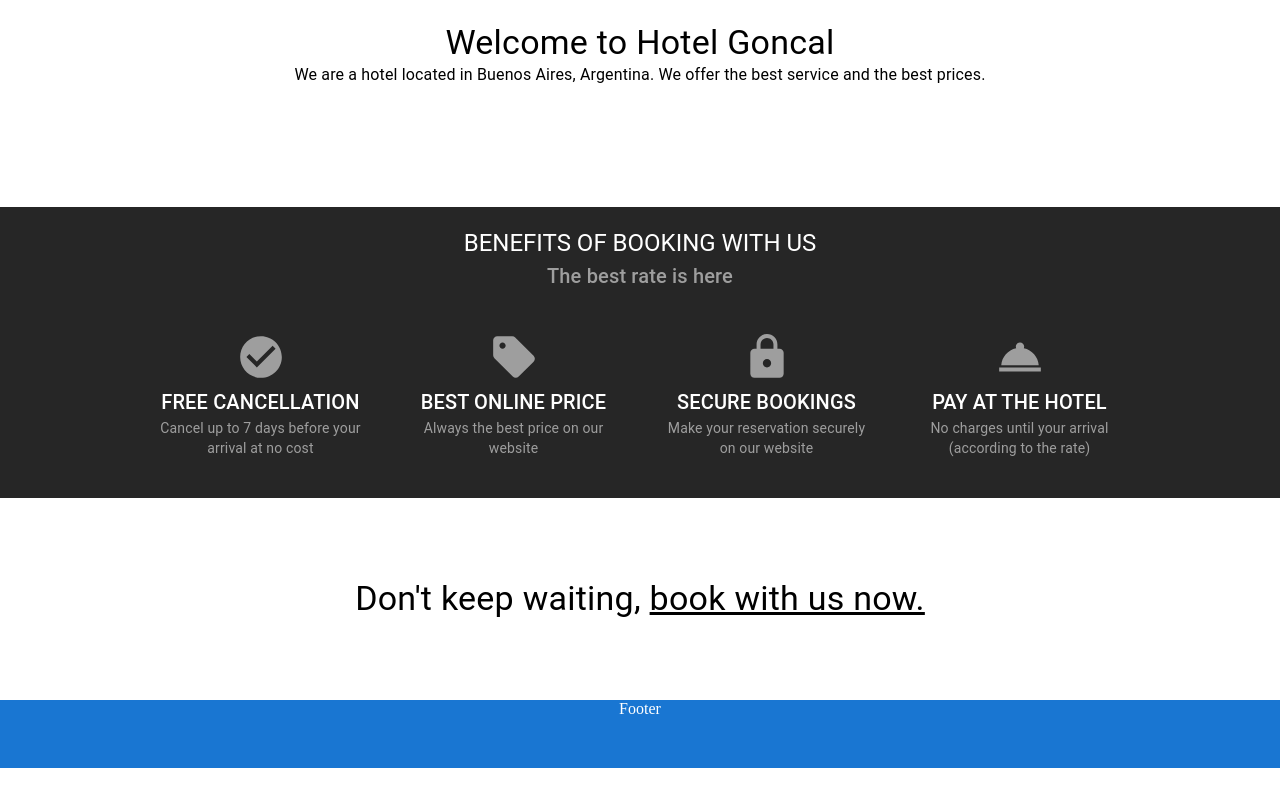
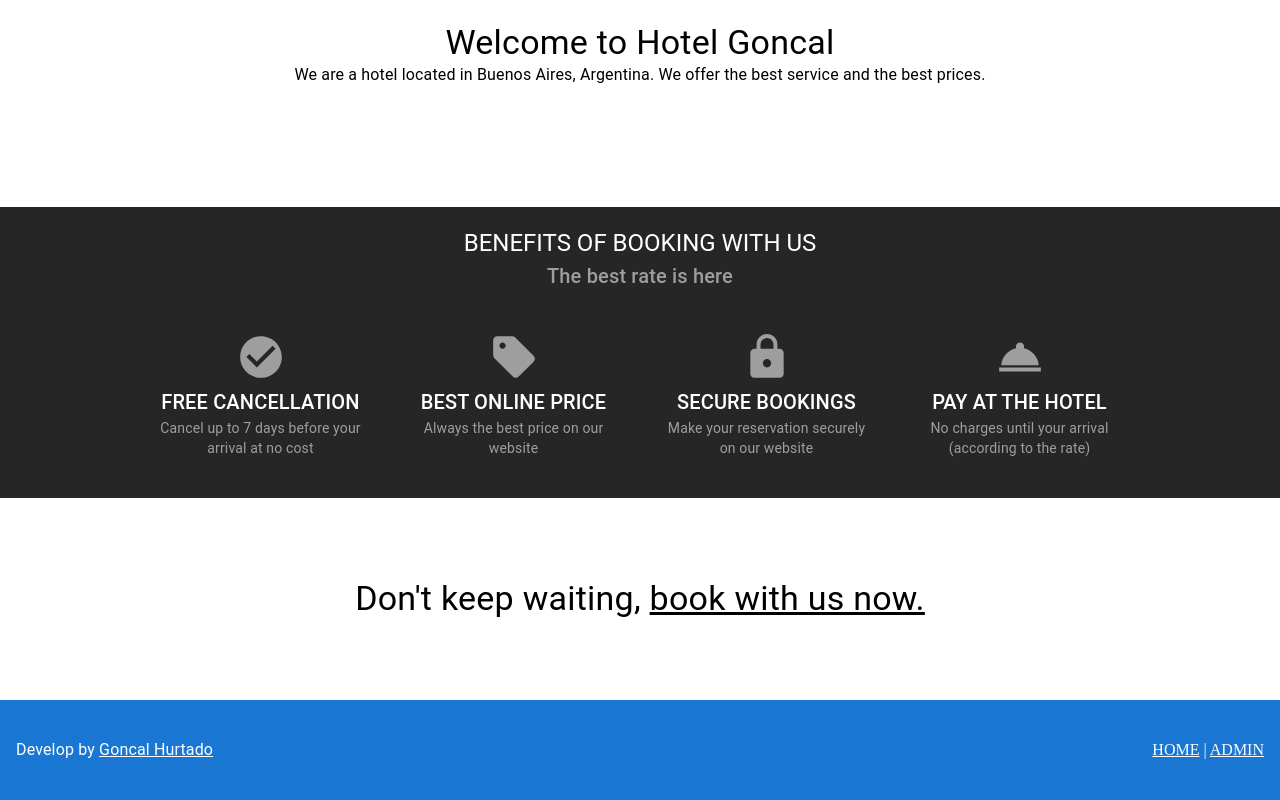
Before and after one commit to goncalhurtado/hotel-software, a React (Vite) app: page / in a window 1280 px wide. Shown: the part 817-1617 px from the top of the page. Before the commit the page ends 1585 px from the top, so only its background shows below. Built offline with nearby package versions, Linux system fonts and the light colour scheme; the HTML template or start-up script is replaced by a standard one.

Commit message:
added admin navbar funct and footer

```diff
--- a/src/components/Footer.jsx
+++ b/src/components/Footer.jsx
@@ -1,20 +1,73 @@
 import React from "react";
 import Typography from "@mui/material/Typography";
 import Box from "@mui/material/Box";
+import { useNavigate } from "react-router-dom";
 
 const Footer = () => {
+  const navigate = useNavigate();
   return (
     <Box
       sx={{
-        width: "100%",
-        height: "68px",
+        // width: "100%",
+        height: "100px",
         marginTop: "auto",
         backgroundColor: "#1976D2",
         color: "#FFFFFF",
         textAlign: "center",
       }}
     >
-      Footer
+      <Box
+        display={"flex"}
+        justifyContent={{ xs: "center", md: "space-between" }}
+        alignItems={"center"}
+        flexDirection={{ xs: "column", md: "row" }}
+        height={"100%"}
+      >
+        <Box>
+          <Typography variant="body1" padding={2}>
+            Develop by{" "}
+            <a
+              style={{
+                color: "#FFFFFF",
+                textDecoration: "underline",
+                cursor: "pointer",
+              }}
+              // href="goncalhurtado.netlify.app"
+              target="_blank"
+            >
+              Goncal Hurtado
+            </a>
+          </Typography>
+        </Box>
+        <Box padding={2}>
+          <a
+            onClick={() => {
+              navigate("/");
+              window.location.reload();
+            }}
+            target="_blank"
+            style={{
+              color: "#FFFFFF",
+              textDecoration: "underline",
+              cursor: "pointer",
+            }}
+          >
+            HOME
+          </a>
+          {" | "}
+          <a
+            onClick={() => navigate("/admin")}
+            target="_blank"
+            style={{
+              color: "#FFFFFF",
+              textDecoration: "underline",
+              cursor: "pointer",
+            }}
+          >
+            ADMIN
+          </a>
+        </Box>
+      </Box>
     </Box>
   );
 };
--- a/src/components/Navbar.jsx
+++ b/src/components/Navbar.jsx
@@ -77,14 +77,26 @@ const Navbar = ({ isLogged, setIsLogged }) => {
 
   return (
     <AppBar position="static">
+      {isLogged && (
+        <Box style={{ width: "100%", textAlign: "center", background: "red" }}>
+          ADMIN
+        </Box>
+      )}
       <Container maxWidth="xl">
         <Toolbar disableGutters>
-          {/* <AdbIcon sx={{ display: { xs: "none", md: "flex" }, mr: 1 }} /> */}
-          <img
-            src="https://res.cloudinary.com/dr2iqnauy/image/upload/v1704579341/hotel-software/logo_hotel_goncal_copia_ouudm1.png"
-            alt="hotel goncal logo"
-            style={{ width: "50px", height: "50px" }}
-          />
+          <Box
+            sx={{
+              display: { xs: "none", md: "flex" },
+            }}
+          >
+            <img
+              src="https://res.cloudinary.com/dr2iqnauy/image/upload/v1704579341/hotel-software/logo_hotel_goncal_copia_ouudm1.png"
+              alt="hotel goncal logo"
+              style={{
+                width: "60px",
+              }}
+            />
+          </Box>
           <Typography
             variant="h6"
             noWrap
@@ -157,7 +169,6 @@ const Navbar = ({ isLogged, setIsLogged }) => {
               )}
             </Menu>
           </Box>
-
           <Typography
             variant="h5"
             noWrap
```
